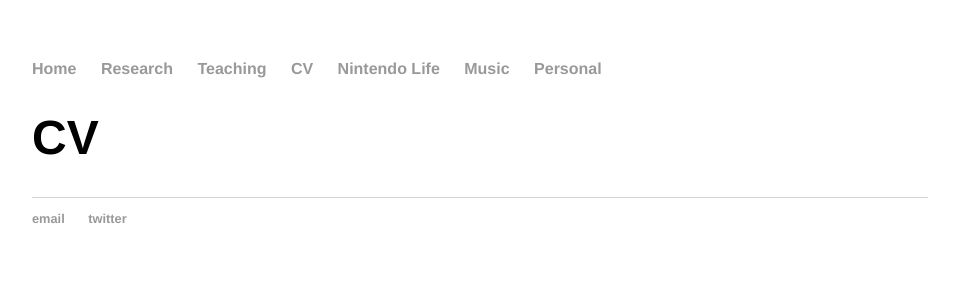
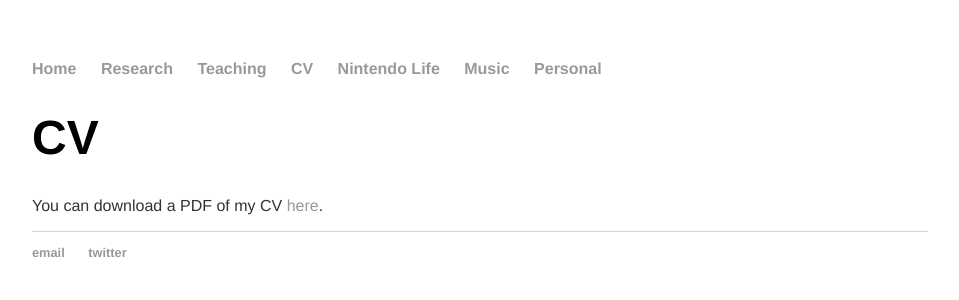
Before and after one commit to morgansleeper/morgansleeper.github.io, a Jekyll site: the page built from cv/index.html, in a window 1280 px wide. Shown: the top 300 px of the page, without its empty margins (160-1119 px from the left). Built offline with Jekyll 4.4.1, drawn with Linux system fonts in a browser that asks for light colours.

Commit message:
Update index.html

```diff
--- a/cv/index.html
+++ b/cv/index.html
@@ -3,3 +3,6 @@ layout: default
 title: Morgan Sleeper | CV
 ---
 <h1>CV</h1>
+<p>You can download a PDF of my CV
+  <a href = http://www.linguistics.ucsb.edu/sites/secure.lsit.ucsb.edu.ling.d7/files/people/cv/SleeperCV.pdf>here</a>.
+</p>
```
